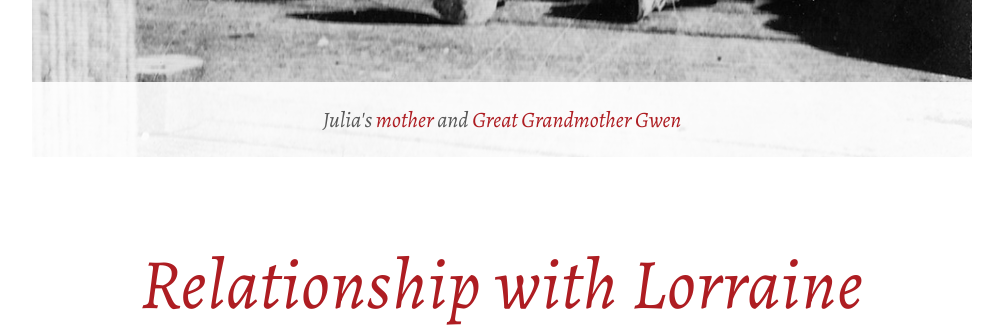
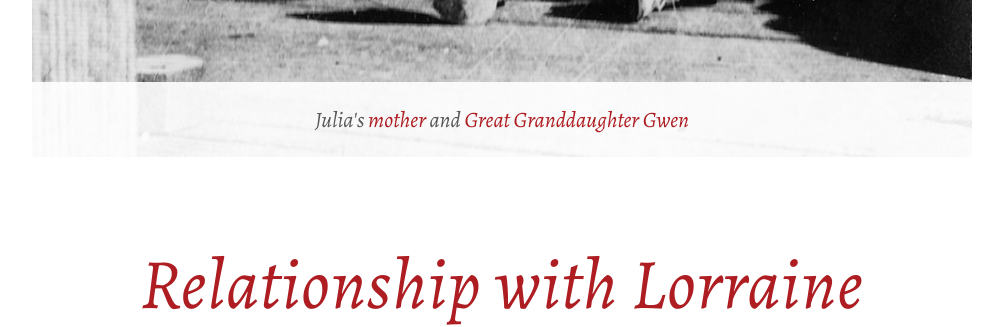
Before and after one commit to travisneilson/DaRoza, a Jekyll site: the page built from _posts/2013-11-23-julia-coster.html, in a window 1280 px wide and 1400 px high, scrolled down 7328 px. Shown: the part 155-482 px from the top of the window, without its empty margins (138-1141 px from the left). Built offline with Jekyll 4.4.1, drawn with Linux system fonts in a browser that asks for light colours.

```diff
--- a/_posts/2013-11-23-julia-coster.html
+++ b/_posts/2013-11-23-julia-coster.html
@@ -127,7 +127,7 @@ htmlclass: page-profile julia-coster
 
 <figure class="image-and-pull-quote">
   <img src="/assets/img/julia/portrait-lorraine-flora.jpg" alt="Lorraine and Flora">
-    <figcaption>Julia's <a href="/flora-daroza" class="family-link" data-relationship="Mother">mother</a> and <a href="/gwen-wilder" class="family-link" data-relationship="Granddaughter">Great Grandmother Gwen</a>
+    <figcaption>Julia's <a href="/flora-daroza" class="family-link" data-relationship="Mother">mother</a> and <a href="/gwen-wilder" class="family-link" data-relationship="Granddaughter">Great Granddaughter Gwen</a>
 <!--    <hr class="ball-rule ball-left ball-right" />-->
   </figcaption>
 </figure>
--- a/assets/css/component.css
+++ b/assets/css/component.css
@@ -226,7 +226,7 @@ figure.image-and-pull-quote figcaption{
 /*.home-slider [class^="icon-arrow"]{
 	color:rgba(255,255,255,1);
 }*/
-.new-relatives-grid a .name-card-wrap, .home-slider .story-target{
+ .home-slider .story-target{
 
     -webkit-transform: scale(1) translateZ(0);
     -webkit-transition: all 500ms cubic-bezier(0.250, 0.460, 0.450, 0.940);
@@ -238,7 +238,12 @@ figure.image-and-pull-quote figcaption{
 .new-relatives-grid a .name-card-wrap:hover{
     -webkit-transform: scale(1.1);
 }
-.nav-avatar, .nav-fade, .nav-name, .logohome img, .card-avatar{
+.name-card-wrap .card-avatar{
+}
+.name-card-wrap .card-avatar:hover{
+	box-shadow: none;
+}
+.new-relatives-grid a .name-card-wrap, .nav-avatar, .nav-fade, .nav-name, .logohome img, .card-avatar{
 -webkit-transition: all 300ms cubic-bezier(0.175, 0.885, 0.320, 1); /* older webkit */
 -webkit-transition: all 300ms cubic-bezier(0.175, 0.885, 0.320, 1.275);
    -moz-transition: all 300ms cubic-bezier(0.175, 0.885, 0.320, 1.275);
```
Also changed, not shown: _layouts/default.html (+10 -0 lines).
